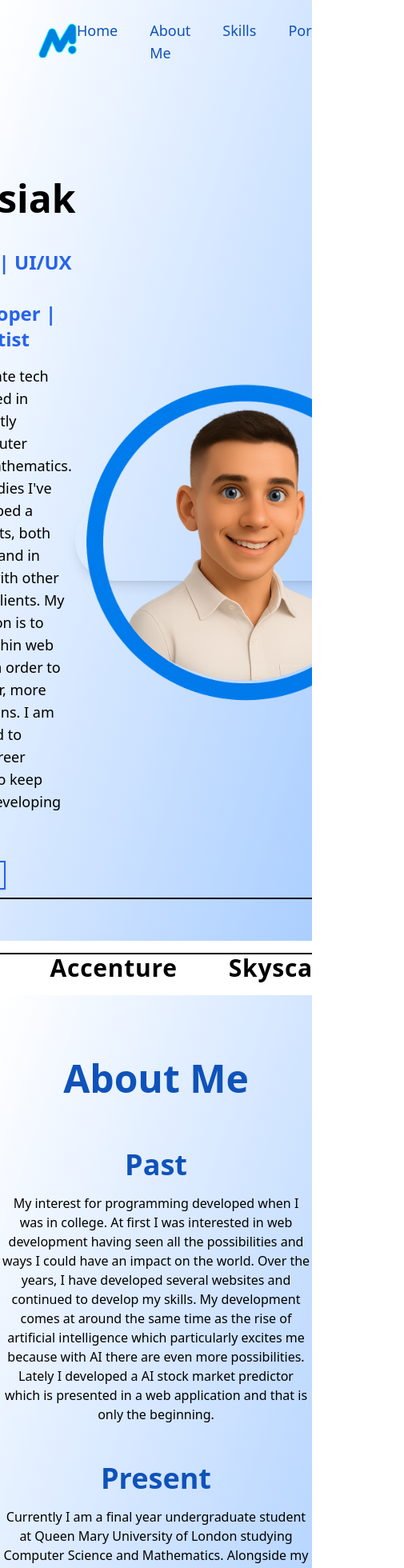
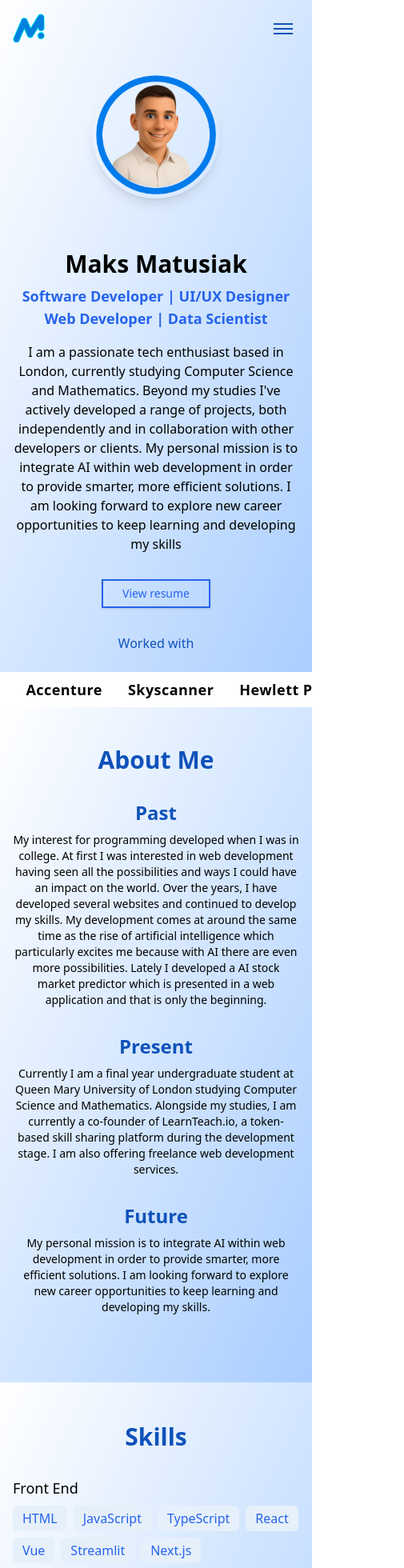
Before and after one commit to Maestrowski/MakMat, a React (Vite) app: page / in a window 390 px wide. Shown: the top 1960 px of the page at 80% size, 505 px wide, since content can reach past the window. Built offline with nearby package versions, Linux system fonts and the light colour scheme.

Commit message:
cross platform compatibility

```diff
--- a/src/screens/Frame/sections/AboutMeSection/AboutMeSection.jsx
+++ b/src/screens/Frame/sections/AboutMeSection/AboutMeSection.jsx
@@ -3,33 +3,33 @@ import React from "react";
 const AboutMeSection = () => {
   return (
     <section
-      className="w-full min-h-screen bg-gradient-to-br from-white to-[#A8CDFF] dark:from-black dark:to-[#1A2035] text-black dark:text-white flex flex-col items-center py-20"
+      className="w-full min-h-screen bg-gradient-to-br from-white to-[#A8CDFF] dark:from-black dark:to-[#1A2035] text-black dark:text-white flex flex-col items-center py-12 sm:py-16 md:py-20"
     >
-      <h1 className="text-5xl font-bold mb-16 text-center text-[#0f52ba] dark:text-[#2563eb]">
+      <h1 className="text-3xl sm:text-4xl md:text-5xl font-bold mb-8 sm:mb-12 md:mb-16 text-center text-[#0f52ba] dark:text-[#2563eb]">
         About Me
       </h1>
-      <div className="w-full max-w-6xl grid grid-cols-1 md:grid-cols-3 gap-12">
+      <div className="w-full max-w-6xl grid grid-cols-1 md:grid-cols-3 gap-8 md:gap-12 px-4 sm:px-8">
         <div>
-          <h2 className="text-4xl font-semibold mb-4 text-center text-[#0f52ba] dark:text-[#2563eb]">
+          <h2 className="text-2xl sm:text-3xl md:text-4xl font-semibold mb-2 sm:mb-4 text-center text-[#0f52ba] dark:text-[#2563eb]">
             Past
           </h2>
-          <p className="text-base font-light text-center">
+          <p className="text-sm sm:text-base font-light text-center">
             My interest for programming developed when I was in college. At first I was interested in web development having seen all the possibilities and ways I could have an impact on the world. Over the years, I have developed several websites and continued to develop my skills. My development comes at around the same time as the rise of artificial intelligence which particularly excites me because with AI there are even more possibilities. Lately I developed a AI stock market predictor which is presented in a web application and that is only the beginning.
           </p>
         </div>
         <div>
-          <h2 className="text-4xl font-semibold mb-4 text-center text-[#0f52ba] dark:text-[#2563eb]">
+          <h2 className="text-2xl sm:text-3xl md:text-4xl font-semibold mb-2 sm:mb-4 text-center text-[#0f52ba] dark:text-[#2563eb]">
             Present
           </h2>
-          <p className="text-base font-light text-center">
+          <p className="text-sm sm:text-base font-light text-center">
             Currently I am a final year undergraduate student at Queen Mary University of London studying Computer Science and Mathematics. Alongside my studies, I am currently a co-founder of LearnTeach.io, a token-based skill sharing platform during the development stage. I am also offering freelance web development services.
           </p>
         </div>
         <div>
-          <h2 className="text-4xl font-semibold mb-4 text-center text-[#0f52ba] dark:text-[#2563eb]">
+          <h2 className="text-2xl sm:text-3xl md:text-4xl font-semibold mb-2 sm:mb-4 text-center text-[#0f52ba] dark:text-[#2563eb]">
             Future
           </h2>
-          <p className="text-base font-light text-center">
+          <p className="text-sm sm:text-base font-light text-center">
             My personal mission is to integrate AI within web development in order to provide smarter, more efficient solutions. I am looking forward to explore new career opportunities to keep learning and developing my skills.
           </p>
         </div>
--- a/src/screens/Frame/sections/HomeSection/HomeSection.jsx
+++ b/src/screens/Frame/sections/HomeSection/HomeSection.jsx
@@ -1,4 +1,4 @@
-import React, { useEffect, useRef } from "react";
+import React, { useEffect, useRef, useState } from "react";
 import { Button } from "../../../../components/ui/button";
 
 const companies = [
@@ -9,39 +9,59 @@ const companies = [
   "Hewlett Packard Enterprise"
 ];
 
+const navLinks = [
+  { href: "#home", label: "Home" },
+  { href: "#about", label: "About Me" },
+  { href: "#skills", label: "Skills" },
+  { href: "#portfolio", label: "Portfolio" },
+  { href: "#certificates", label: "Certificates" },
+  { href: "#contact", label: "Contact" },
+];
+
 const HomeSection = ({ isDark, toggleMode }) => {
   const sectionRef = useRef(null);
+  const [menuOpen, setMenuOpen] = useState(false);
+
+  // Close menu on navigation
+  const handleNavClick = () => setMenuOpen(false);
 
   return (
-    <section ref={sectionRef} className="relative min-h-screen w-full bg-gradient-to-br from-white to-[#A8CDFF] text-black dark:from-black dark:to-[#1A2035] dark:text-white overflow-hidden flex flex-col">
+    <section
+      ref={sectionRef}
+      className="relative min-h-screen w-full bg-gradient-to-br from-white to-[#A8CDFF] text-black dark:from-black dark:to-[#1A2035] dark:text-white overflow-hidden flex flex-col"
+    >
       {/* Navigation Bar */}
-      <nav className="flex items-center justify-between px-12 pt-6 z-10">
+      <nav className="flex items-center justify-between px-4 sm:px-8 md:px-12 pt-4 sm:pt-6 z-20 w-full">
         {/* Logo */}
         <img
           src="/img/logo-no-background.png"
           alt="Logo"
-          className="h-12"
+          className="h-10 sm:h-12 w-auto"
           onError={(e) => {
             console.error("Failed to load logo:", e.target.src);
             e.target.style.display = 'none';
           }}
         />
-        {/* Links */}
-        <ul className="flex space-x-10 text-lg font-medium">
-          <li><a href="#home" className="text-[#0f52ba] hover:text-[#0f52ba]">Home</a></li>
-          <li><a href="#about" className="text-[#0f52ba] hover:text-[#0f52ba]">About Me</a></li>
-          <li><a href="#skills" className="text-[#0f52ba] hover:text-[#0f52ba]">Skills</a></li>
-          <li><a href="#portfolio" className="text-[#0f52ba] hover:text-[#0f52ba]">Portfolio</a></li>
-          <li><a href="#certificates" className="text-[#0f52ba] hover:text-[#0f52ba]">Certificates</a></li>
-          <li><a href="#contact" className="text-[#0f52ba] hover:text-[#0f52ba]">Contact</a></li>
+        {/* Desktop Links */}
+        <ul className="hidden lg:flex space-x-4 xl:space-x-10 text-base md:text-lg font-medium">
+          {navLinks.map((link) => (
+            <li key={link.href}>
+              <a
+                href={link.href}
+                className="text-[#0f52ba] hover:text-[#2563eb] transition-colors"
+              >
+                {link.label}
+              </a>
+            </li>
+          ))}
         </ul>
         {/* Social Icons & Dark/Light Mode */}
-        <div className="flex items-center space-x-4">
+        <div className="hidden lg:flex items-center space-x-2 md:space-x-4">
           <a href="mailto:maksymilianmatusiak@gmail.com" title="Email me">
             <img
               src="/img/Email.png"
               alt="Email"
-              className="h-6 w-6"
+              className="h-5 w-5 md:h-6 md:w-6"
               onError={(e) => {
                 console.error("Failed to load Email icon:", e.target.src);
                 e.target.style.display = 'none';
@@ -52,7 +72,7 @@ const HomeSection = ({ isDark, toggleMode }) => {
             <img
               src="/img/LinkedIn.png"
               alt="LinkedIn"
-              className="h-6 w-6"
+              className="h-5 w-5 md:h-6 md:w-6"
               onError={(e) => {
                 console.error("Failed to load LinkedIn icon:", e.target.src);
                 e.target.style.display = 'none';
@@ -63,50 +83,90 @@ const HomeSection = ({ isDark, toggleMode }) => {
             <img
               src="/img/GitHub.png"
               alt="GitHub"
-              className="h-6 w-6"
+              className="h-5 w-5 md:h-6 md:w-6"
               onError={(e) => {
                 console.error("Failed to load GitHub icon:", e.target.src);
                 e.target.style.display = 'none';
               }}
             />
           </a>
-          <button onClick={toggleMode} className="text-2xl ml-2 focus:outline-none">
-            {isDark ? "🌙" : "☀️"}
+          <button onClick={toggleMode} className="text-xl md:text-2xl ml-2 focus:outline-none">
+            {isDark ? "\ud83c\udf19" : "\u2600\ufe0f"}
           </button>
         </div>
+        {/* Hamburger for mobile */}
+        <button
+          className="lg:hidden flex flex-col justify-center items-center w-10 h-10 focus:outline-none z-30"
+          onClick={() => setMenuOpen((prev) => !prev)}
+          aria-label="Toggle menu"
+        >
+          <span className={`block w-6 h-0.5 bg-[#0f52ba] mb-1 transition-all ${menuOpen ? 'rotate-45 translate-y-1.5' : ''}`}></span>
+          <span className={`block w-6 h-0.5 bg-[#0f52ba] mb-1 transition-all ${menuOpen ? 'opacity-0' : ''}`}></span>
+          <span className={`block w-6 h-0.5 bg-[#0f52ba] transition-all ${menuOpen ? '-rotate-45 -translate-y-1.5' : ''}`}></span>
+        </button>
+        {/* Mobile Menu */}
+        {menuOpen && (
+          <div className="fixed inset-0 bg-black bg-opacity-60 z-20 flex flex-col items-center justify-center lg:hidden">
+            <ul className="flex flex-col space-y-8 text-2xl font-semibold">
+              {navLinks.map((link) => (
+                <li key={link.href}>
+                  <a
+                    href={link.href}
+                    className="text-[#0f52ba] hover:text-[#2563eb] transition-colors"
+                    onClick={handleNavClick}
+                  >
+                    {link.label}
+                  </a>
+                </li>
+              ))}
+            </ul>
+            <div className="flex items-center space-x-6 mt-8">
+              <a href="mailto:maksymilianmatusiak@gmail.com" title="Email me">
+                <img src="/img/Email.png" alt="Email" className="h-7 w-7" />
+              </a>
+              <a href="https://www.linkedin.com/in/maksymilian-matusiak-b7007a214/" target="_blank" rel="noopener noreferrer" title="LinkedIn">
+                <img src="/img/LinkedIn.png" alt="LinkedIn" className="h-7 w-7" />
+              </a>
+              <a href="https://github.com/Maestrowski" target="_blank" rel="noopener noreferrer" title="GitHub">
+                <img src="/img/GitHub.png" alt="GitHub" className="h-7 w-7" />
+              </a>
+              <button onClick={toggleMode} className="text-3xl ml-2 focus:outline-none">
+                {isDark ? "\ud83c\udf19" : "\u2600\ufe0f"}
+              </button>
+            </div>
+          </div>
+        )}
       </nav>
 
       {/* Main Content */}
-      <div className="flex flex-row items-center justify-center flex-1 mt-24 px-16 w-full">
+      <div className="flex flex-col-reverse lg:flex-row items-center justify-center flex-1 mt-8 sm:mt-16 md:mt-24 px-4 sm:px-8 md:px-16 w-full gap-8 lg:gap-0">
         {/* Left: Text Content */}
-        <div className="flex-1 max-w-xl">
-          <h1 className="text-5xl font-extrabold mb-2">Maks Matusiak</h1>
-          <h2 className="text-2xl font-semibold text-[#2563eb] mb-4">
+        <div className="flex-1 w-full max-w-xl text-center lg:text-left">
+          <h1 className="text-3xl sm:text-4xl md:text-5xl font-extrabold mb-2">Maks Matusiak</h1>
+          <h2 className="text-lg sm:text-xl md:text-2xl font-semibold text-[#2563eb] mb-4">
             Software Developer | UI/UX Designer<br />Web Developer | Data Scientist
           </h2>
-          <p className="mb-8 text-lg font-light">
+          <p className="mb-8 text-base sm:text-lg font-light">
             I am a passionate tech enthusiast based in London, currently studying Computer Science and Mathematics. Beyond my studies I've actively developed a range of projects, both independently and in collaboration with other developers or clients. My personal mission is to integrate AI within web development in order to provide smarter, more efficient solutions. I am looking forward to explore new career opportunities to keep learning and developing my skills
           </p>
           <a
             href="/img/My_CV.pdf"
             target="_blank"
             rel="noopener noreferrer"
-            >
+          >
             <Button className="border-2 border-[#2563eb] text-[#2563eb] bg-transparent hover:bg-[#2563eb] hover:text-white font-medium px-6 py-2 mb-8">
-                View resume
+              View resume
             </Button>
-            </a>
-
+          </a>
           <div className="mb-2 text-[#0f52ba]">Worked with</div>
         </div>
-
         {/* Right: Avatar */}
-        <div className="flex-1 flex justify-center">
-          <div className="rounded-full w-[425px] h-[100px] flex items-center justify-center shadow-lg">
+        <div className="flex-1 flex justify-center w-full mb-8 lg:mb-0">
+          <div className="rounded-full w-40 h-40 sm:w-60 sm:h-60 md:w-72 md:h-72 lg:w-80 lg:h-80 flex items-center justify-center shadow-lg overflow-hidden">
             <img
               src="/img/MaksCartoon.png"
               alt="Avatar"
-              className="rounded-full w-300 h-300 object-cover"
+              className="rounded-full w-full h-full object-cover"
               onError={(e) => {
                 console.error("Failed to load avatar:", e.target.src);
                 e.target.style.display = 'none';
@@ -117,17 +177,17 @@ const HomeSection = ({ isDark, toggleMode }) => {
       </div>
 
       {/* Horizontal line above logos */}
-      <hr className="border-t-2 border-[#000] w-full absolute left-0 dark:border-[#fff] border-[#000]" style={{ top: "calc(90% + 2px)" }} />
+      <hr className="hidden sm:block border-t-2 border-[#000] w-full absolute left-0 dark:border-[#fff] border-[#000]" style={{ top: "calc(90% + 2px)" }} />
       {/* Company Names Marquee Animation */}
-      <div className="relative w-full overflow-hidden bg-[#FFFFFF] dark:bg-[#181e2a] py-4">
+      <div className="relative w-full overflow-hidden bg-[#FFFFFF] dark:bg-[#181e2a] py-2 sm:py-4 mt-4">
         <div className="flex animate-marquee whitespace-nowrap min-w-max">
           {[...companies, ...companies].map((name, i) => (
-            <span key={i} className="mx-8 text-3xl font-semibold tracking-wide">{name}</span>
+            <span key={i} className="mx-4 sm:mx-8 text-lg sm:text-2xl md:text-3xl font-semibold tracking-wide">{name}</span>
           ))}
         </div>
       </div>
       {/* Horizontal line below logos */}
-      <hr className="border-t-2 border-[#000] w-full absolute left-0 dark:border-[#fff] border-[#000]" style={{ top: "calc(90% + 71px)" }} />
+      <hr className="hidden sm:block border-t-2 border-[#000] w-full absolute left-0 dark:border-[#fff] border-[#000]" style={{ top: "calc(90% + 71px)" }} />
     </section>
   );
 };
--- a/src/screens/Frame/sections/SkillsSection/SkillsSection.jsx
+++ b/src/screens/Frame/sections/SkillsSection/SkillsSection.jsx
@@ -57,17 +57,17 @@ const SkillsSection = () => {
   ];
 
   return (
-    <section className="w-full min-h-screen bg-gradient-to-br from-white to-[#A8CDFF] dark:from-black dark:to-[#1A2035] text-black dark:text-white flex flex-col justify-center items-center py-20">
-      <h1 className="text-[#0f52ba] dark:text-[#2563eb] text-5xl font-bold mb-12">Skills</h1>
-      <div className="w-full max-w-6xl flex flex-col gap-8">
+    <section className="w-full min-h-screen bg-gradient-to-br from-white to-[#A8CDFF] dark:from-black dark:to-[#1A2035] text-black dark:text-white flex flex-col justify-center items-center py-12 sm:py-16 md:py-20">
+      <h1 className="text-[#0f52ba] dark:text-[#2563eb] text-3xl sm:text-4xl md:text-5xl font-bold mb-8 sm:mb-12">Skills</h1>
+      <div className="w-full max-w-6xl flex flex-col gap-6 sm:gap-8 px-4 sm:px-8">
         {categories.map((category) => (
           <div key={category.title} className="mb-2">
-            <h2 className="text-black dark:text-[#2563eb] text-xl font-normal mb-2">{category.title}</h2>
-            <div className="flex flex-wrap gap-4">
+            <h2 className="text-black dark:text-[#2563eb] text-lg sm:text-xl md:text-2xl font-normal mb-2">{category.title}</h2>
+            <div className="flex flex-wrap gap-2 sm:gap-4">
               {category.skills.map((skill) => (
                 <span
                   key={skill.name}
-                  className="bg-[#e6f0fa] dark:bg-[#2f3647] text-[#2563eb] px-4 py-2 rounded-md text-lg font-medium"
+                  className="bg-[#e6f0fa] dark:bg-[#2f3647] text-[#2563eb] px-3 sm:px-4 py-1 sm:py-2 rounded-md text-base sm:text-lg font-medium"
                 >
                   {skill.name}
                 </span>
```
Also changed, not shown: src/screens/Frame/sections/CertificatesSection/CertificatesSection.jsx (+6 -6 lines), src/screens/Frame/sections/ContactSection/ContactSection.jsx (+10 -10 lines), src/screens/Frame/sections/PortfolioSection/PortfolioSection.jsx (+7 -7 lines).
